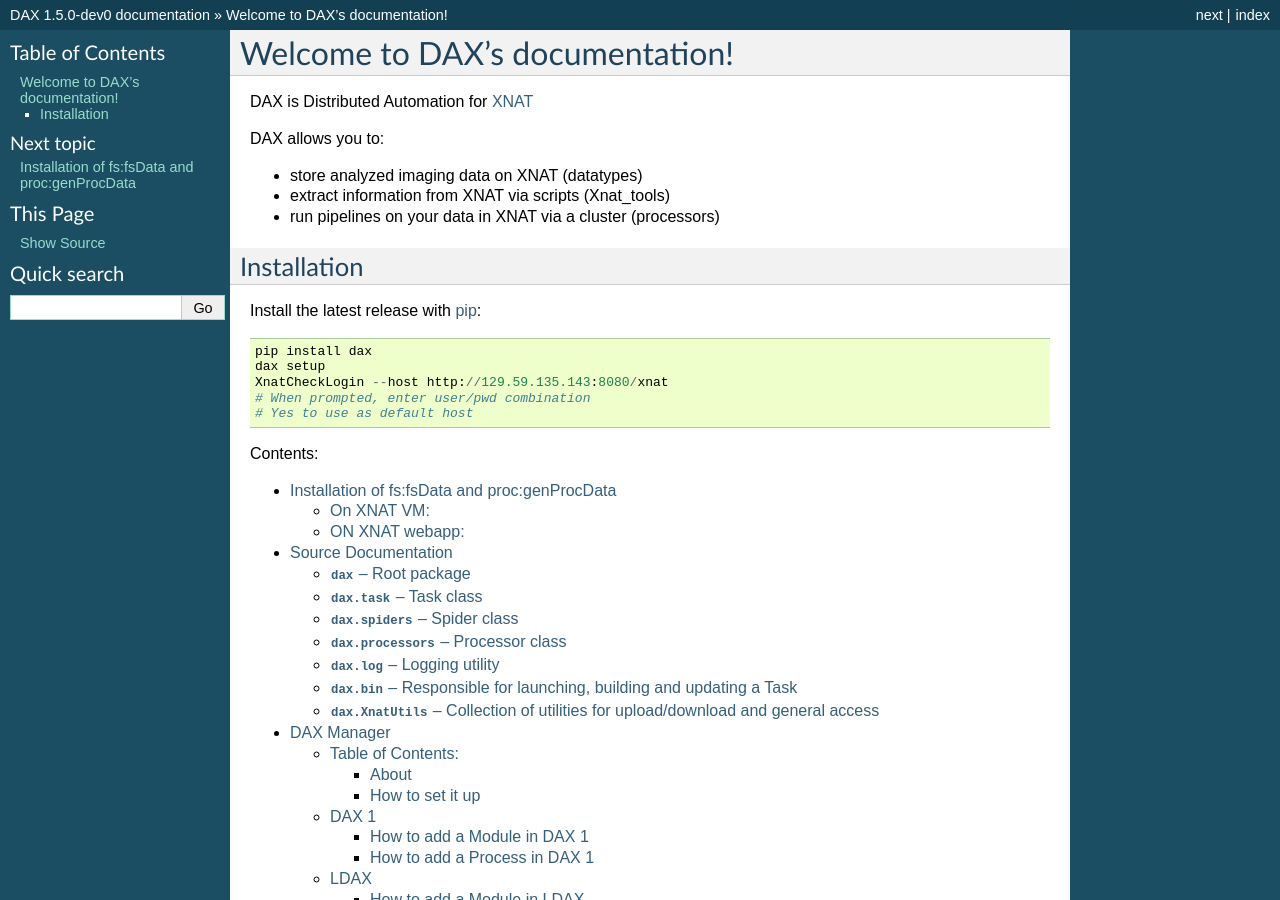
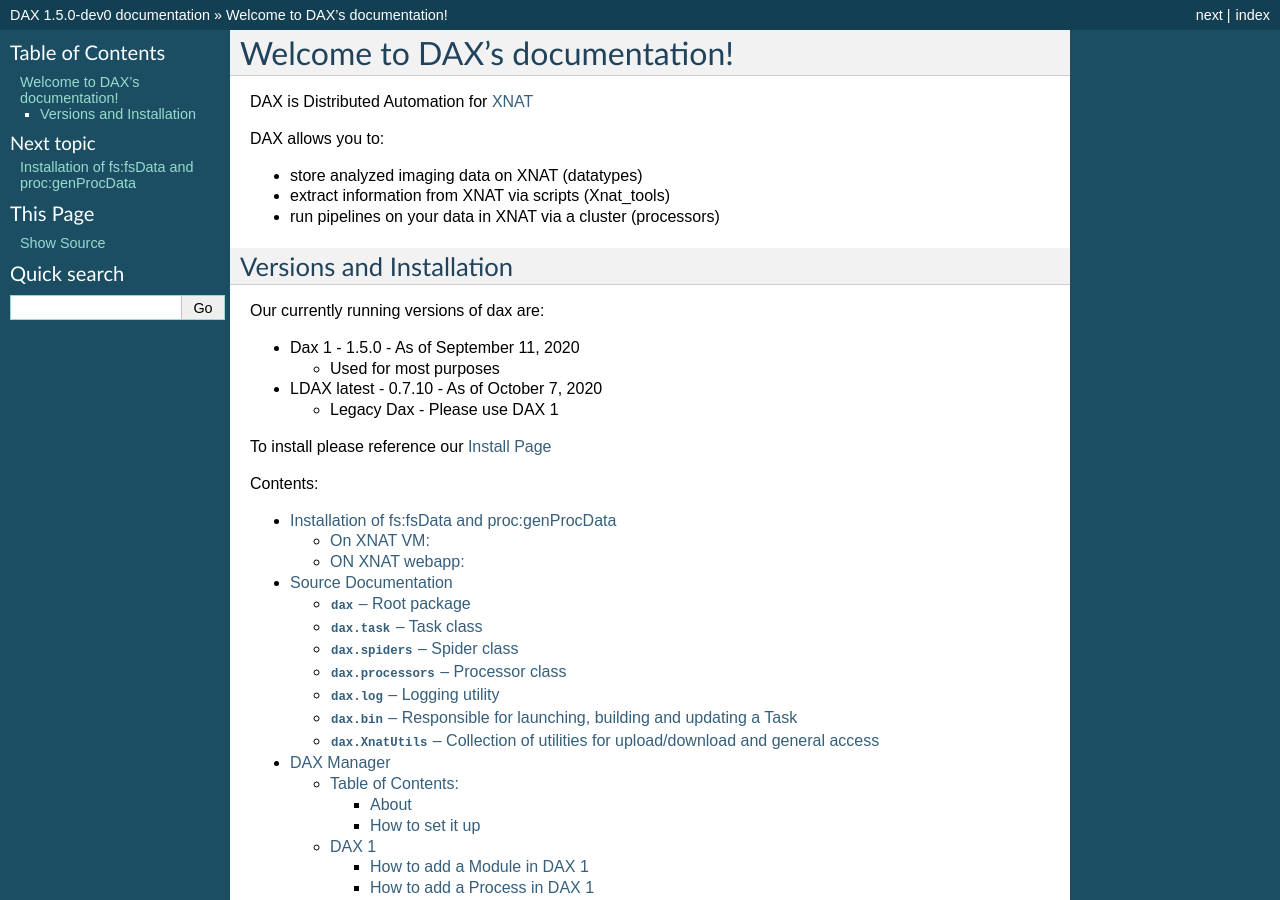
Before and after one commit to VUIIS/dax, a Sphinx documentation site: the page built from docs/index.rst, in a window 1280 px wide and 900 px high. Built offline with Sphinx 7.4.7, drawn with Linux system fonts in a browser that asks for light colours.

Commit message:
Update index.rst

```diff
--- a/docs/index.rst
+++ b/docs/index.rst
@@ -10,18 +10,20 @@
 - run pipelines on your data in XNAT via a cluster (processors)
 
 
-Installation
-------------
+Versions and Installation
+-------------------------
 
-Install the latest release with `pip <https://pypi.org/project/pip/>`_:
+Our currently running versions of dax are:
 
-.. code::
+- Dax 1 - 1.5.0 - As of September 11, 2020
 
-   pip install dax
-   dax setup
-   XnatCheckLogin --host http://129.59.135.143:8080/xnat
-   # When prompted, enter user/pwd combination
-   # Yes to use as default host
+  - Used for most purposes
+
+- LDAX latest - 0.7.10 - As of October 7, 2020
+
+  - Legacy Dax - Please use DAX 1
+
+To install please reference our `Install Page <https://github.com/VUIIS/dax/edit/master/docs/index.rst>`_
 
 Contents:
 
```
